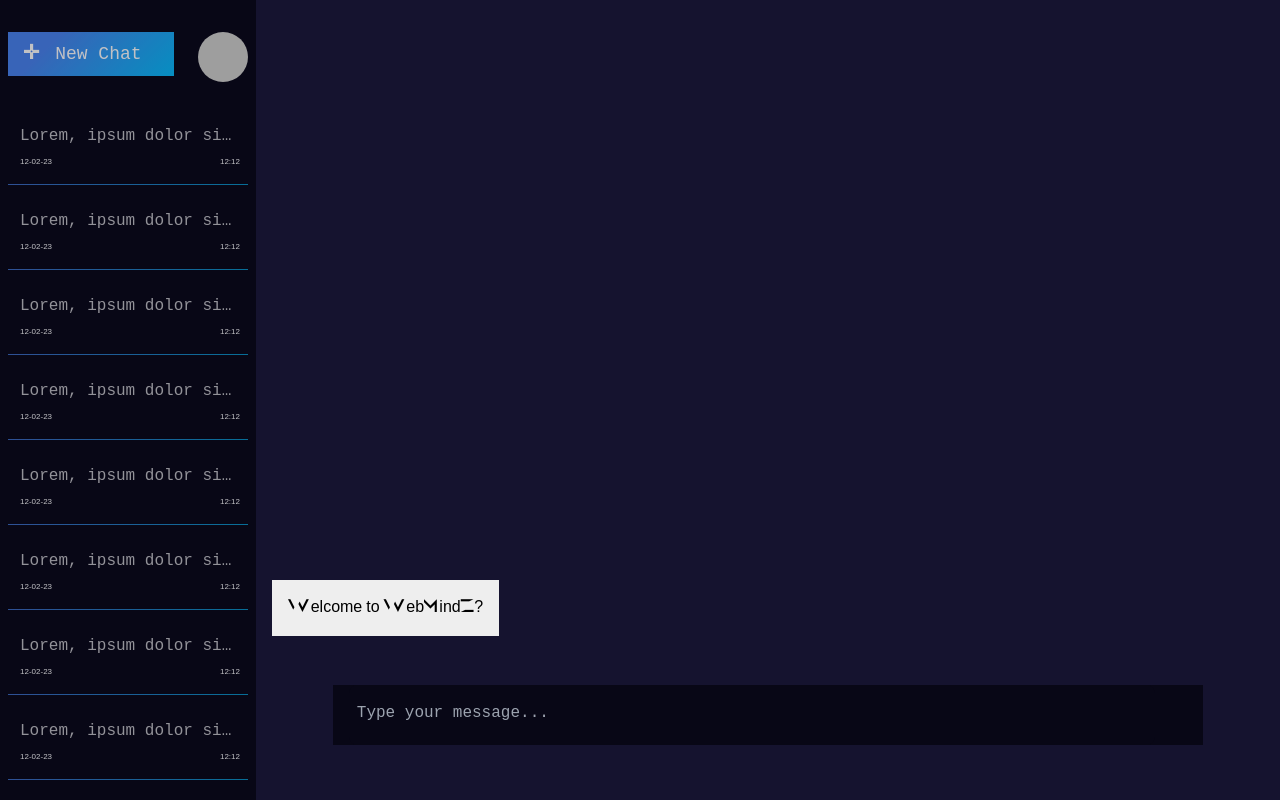
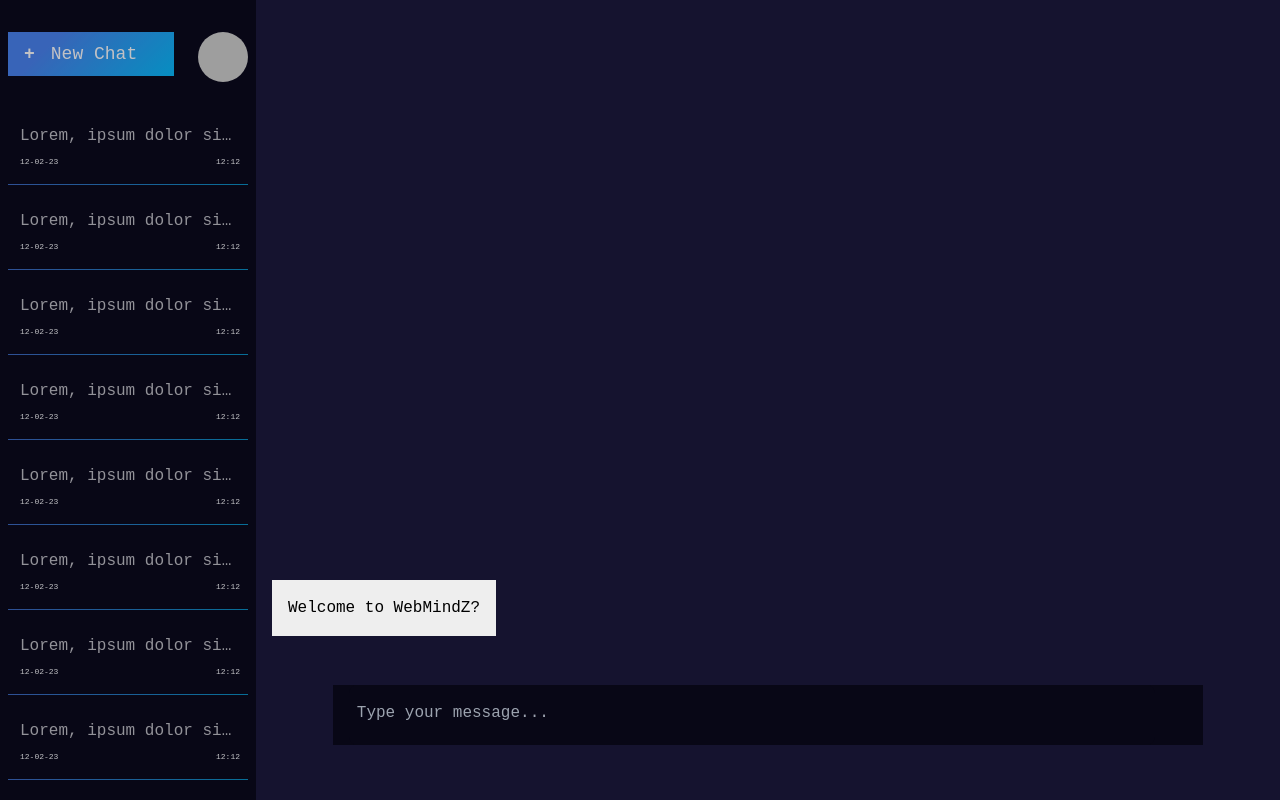
Before and after one commit to I-Himanshu/WebMindz, a Next.js app: page / in a window 1280 px wide. Built offline with nearby package versions, Linux system fonts and the light colour scheme; grey boxes are pictures that could not be loaded.

Commit message:
Update globals.css

```diff
--- a/src/app/globals.css
+++ b/src/app/globals.css
@@ -28,6 +28,10 @@
   background-color: #357abd; /* Color of the thumb on hover */
 }
 *{
+  font-family: "Anurati", sans-serif;
+  font-family: 'IBM Plex Mono', monospace;
+}
+.primaryFont {
   font-family: "Anurati", sans-serif;
 }
 .secondaryFont {
```
